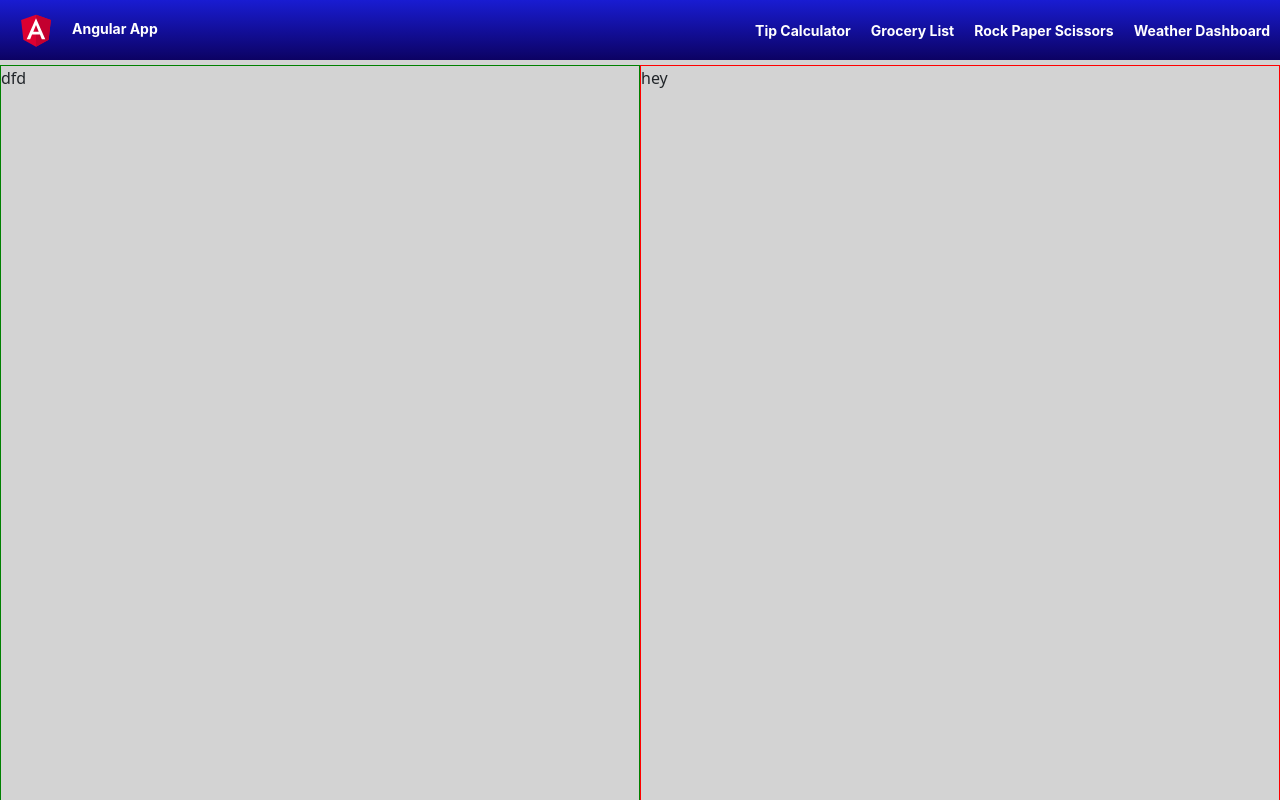
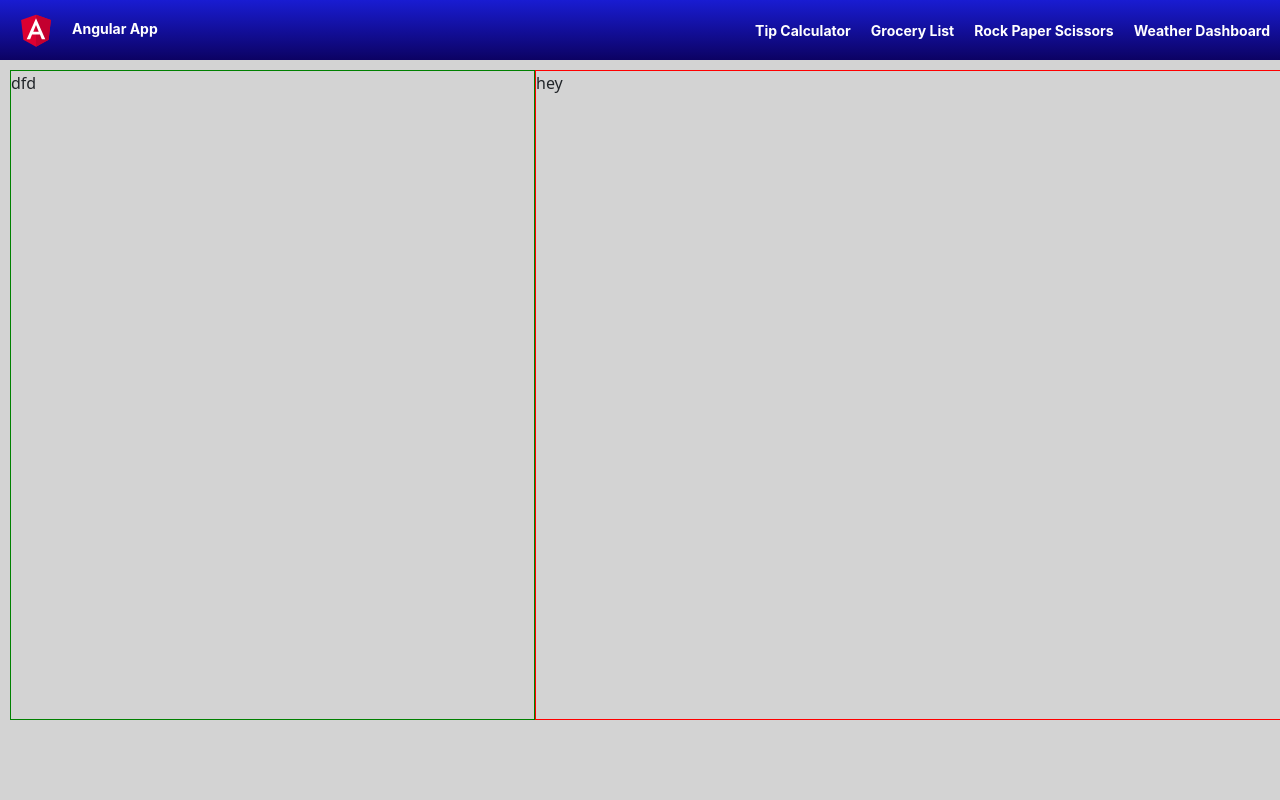
Before and after one commit to rueilmanzambi/appDemo, an Angular app: page /weather in a window 1280 px wide. Built offline with nearby package versions, Linux system fonts and the light colour scheme.

Commit message:
fixed layout on laptop

```diff
--- a/src/app/weather/weather.component.css
+++ b/src/app/weather/weather.component.css
@@ -5,24 +5,28 @@
     top: 60px;
     width: 100vw;
     height: 100vw;
+    justify-content: center;
+    align-items: center;
 }
 
 .content {
-    width: 100%;
-    height: 800px;
+    width: 1500px;
+    height: 650px;
     overflow: hidden;
-    margin-top: 5px;
+    margin: 10px;
+    align-self: center;
+
 }
 
 .column-one {
-    width: 50%;
+    width: 35%;
     float: left;
     border: 1px solid green;
     height: 100%;
 }
 
 .column-two {
-    width: 50%;
+    width: 65%;
     float: left;
     border: 1px solid red;
     height: 100%;
```
